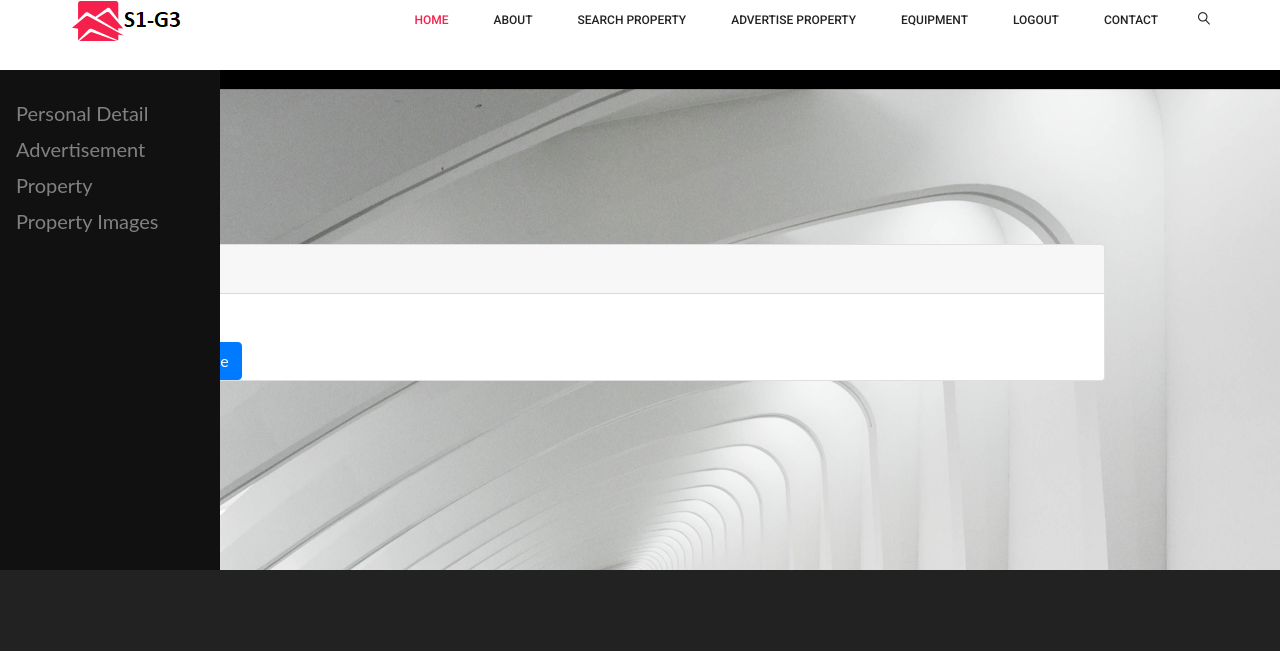
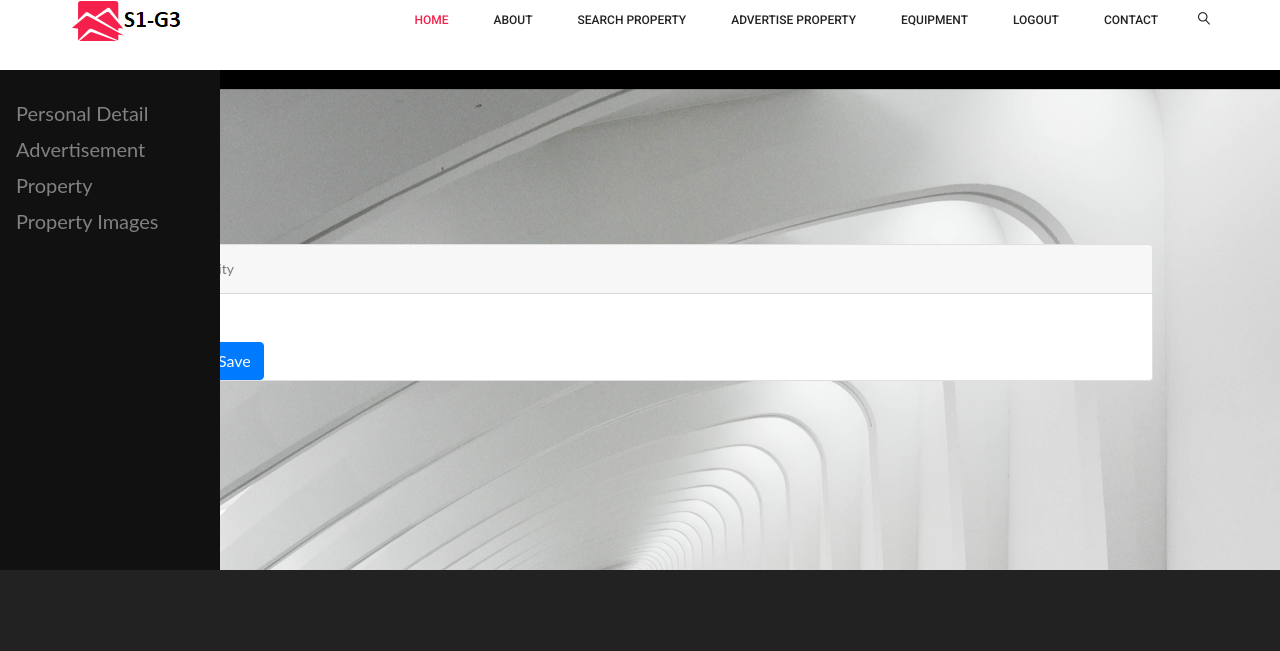
Before and after one commit to internetteam3/myapp, a Django app: template eproperty/templates/eproperty/City_form.html in a window 1280 px wide. Shown: the part 30-681 px from the top of the page. Run offline with Django 3.2, Linux system fonts and the light colour scheme; the template is opened without the code that fills it, so the values that code supplies are empty; some libraries are stand-ins or nearby versions.

Commit message:
bug fixing

```diff
--- a/templates/sidebar_base.html
+++ b/templates/sidebar_base.html
@@ -168,12 +168,12 @@
 
 
                 </div>
-                <div class="banner_content col-xs-9">
+
+            </div>
+
                     {% block content %}        {% endblock %}
 
 
-                </div>
-            </div>
         </div>
     </div>
 </section>
```
